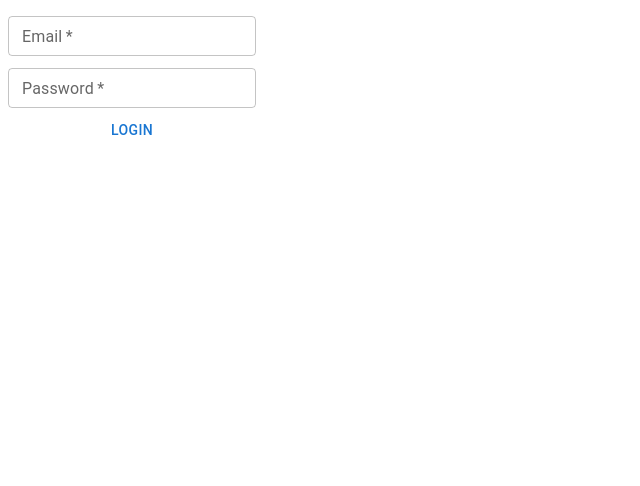
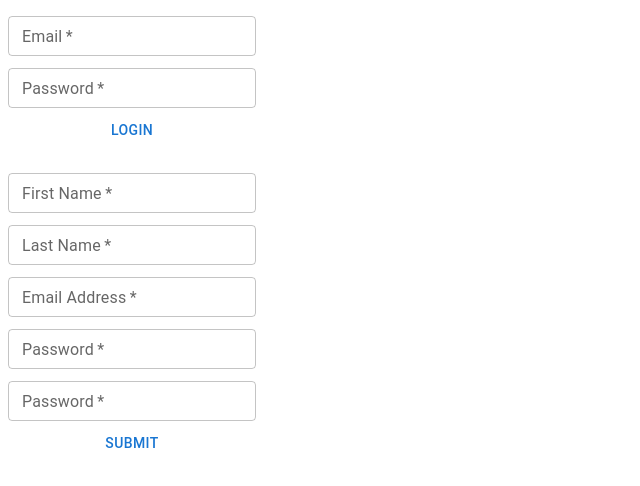
Before and after one commit to ninabrissey/your-epk, a React (Create React App) app: page / in a window 1280 px wide. Shown: the top 486 px of the page, without its empty margins (0-640 px from the left). Built offline with nearby package versions, Linux system fonts and the light colour scheme; a web font is replaced by a local one.

Commit message:
Add registration form and import to login page

```diff
--- a/src/components/pages/LoginPage/LoginPage.tsx
+++ b/src/components/pages/LoginPage/LoginPage.tsx
@@ -3,12 +3,16 @@ import TextField from '@mui/material/TextField';
 import FormControl from '@mui/material/FormControl';
 import Button from '@mui/material/Button';
 
-import LoginForm from '../LoginPage/LoginForm';
+import LoginForm from './LoginForm';
+import RegisterForm from './RegisterForm';
 
 const LoginPage = () => {
 
   return (
-   <LoginForm />
+    <section>
+      <LoginForm />
+      <RegisterForm />
+    </section>
   )
 }
 
--- /dev/null
+++ b/src/components/pages/LoginPage/RegisterForm.tsx
@@ -0,0 +1,85 @@
+import { useState } from 'react';
+import TextField from '@mui/material/TextField';
+import FormControl from '@mui/material/FormControl';
+import Button from '@mui/material/Button';
+
+const RegisterForm = () => {
+  const [firstName, setFirstName] = useState<string>('')
+  const [lastName, setLastName] = useState<string>('')
+  const [email, setEmail] = useState<string>('')
+  const [password1, setPassword1] = useState<string>('')
+  const [password2, setPassword2] = useState<string>('')
+
+  return (
+    <form className='login-container'>
+			<FormControl sx={{ m: 1, minWidth: 120 }}>
+				<TextField
+					id='outlined-basic'
+					label='First Name'
+					variant='outlined'
+					size='small'
+					margin='dense'
+					type='text'
+					name='firstName'
+					value={firstName}
+					onChange={(e) => setFirstName(e.target.value)}
+					required
+				/>
+        <TextField
+					id='outlined-basic'
+					label='Last Name'
+					variant='outlined'
+					size='small'
+					margin='dense'
+					type='text'
+					name='lastName'
+					value={lastName}
+					onChange={(e) => setLastName(e.target.value)}
+					required
+				/>
+        <TextField
+					id='outlined-basic'
+					label='Email Address'
+					variant='outlined'
+					size='small'
+					margin='dense'
+					type='text'
+					name='email'
+					value={email}
+					onChange={(e) => setEmail(e.target.value)}
+					required
+				/>
+      	<TextField
+					id='outlined-basic'
+					label='Password'
+					variant='outlined'
+					size='small'
+					margin='dense'
+					type='password'
+					name='password1'
+					value={password1}
+					onChange={(e) => setPassword1(e.target.value)}
+					required
+				/>
+        <TextField
+					id='outlined-basic'
+					label='Password'
+					variant='outlined'
+					size='small'
+					margin='dense'
+					type='password'
+					name='password2'
+					value={password2}
+					onChange={(e) => setPassword2(e.target.value)}
+					required
+				/>
+        <Button variant='text'>
+					Submit
+				</Button>
+      </FormControl>
+    </form>
+  )
+}
+
+
+export default RegisterForm;
```
